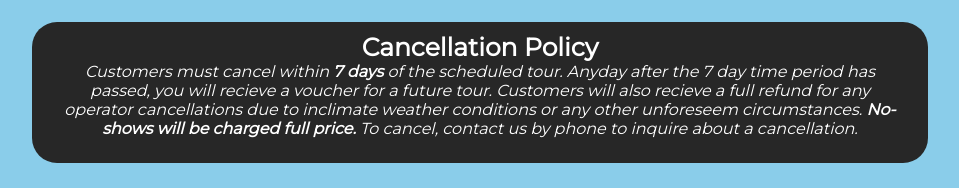
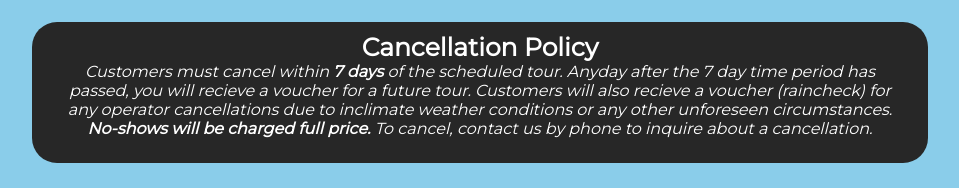
Before and after one commit to m-mstr/bottomsuptikitours, a plain HTML site: page index.html in a window 1280 px wide. Shown: the part 4130-4318 px from the top of the page, without its empty margins (160-1119 px from the left). Drawn offline with nearby package versions, Linux system fonts and the light colour scheme; a script that the page names is missing; a web font is replaced by a local one.

Commit message:
update cancel policy

```diff
--- a/index.html
+++ b/index.html
@@ -340,7 +340,7 @@
         <section class="cancel-box">
             <div class="cancel">
                 <h2>Cancellation Policy</h2>
-                <p><em>Customers must cancel within <b>7 days</b> of the scheduled tour. Anyday after the 7 day time period has passed, you will recieve a voucher for a future tour. Customers will also recieve a full refund for any operator cancellations due to inclimate weather conditions or any other unforeseem circumstances. <b>No-shows will be charged full price.</b> To cancel, contact us by phone to inquire about a cancellation.</em><p>
+                <p><em>Customers must cancel within <b>7 days</b> of the scheduled tour. Anyday after the 7 day time period has passed, you will recieve a voucher for a future tour. Customers will also recieve a voucher (raincheck) for any operator cancellations due to inclimate weather conditions or any other unforeseen circumstances. <b>No-shows will be charged full price.</b> To cancel, contact us by phone to inquire about a cancellation.</em><p>
             </div>
         </section>
 
```
